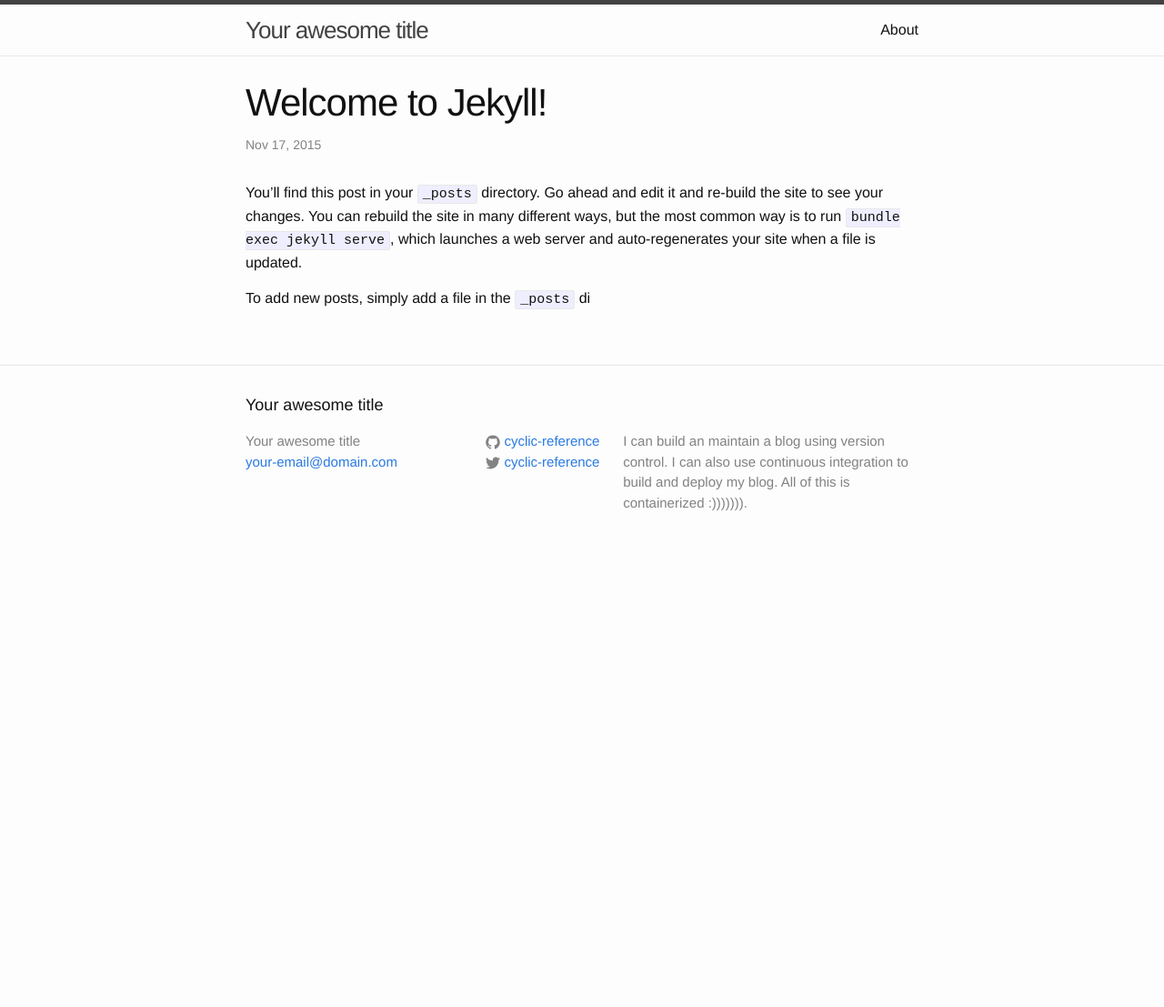
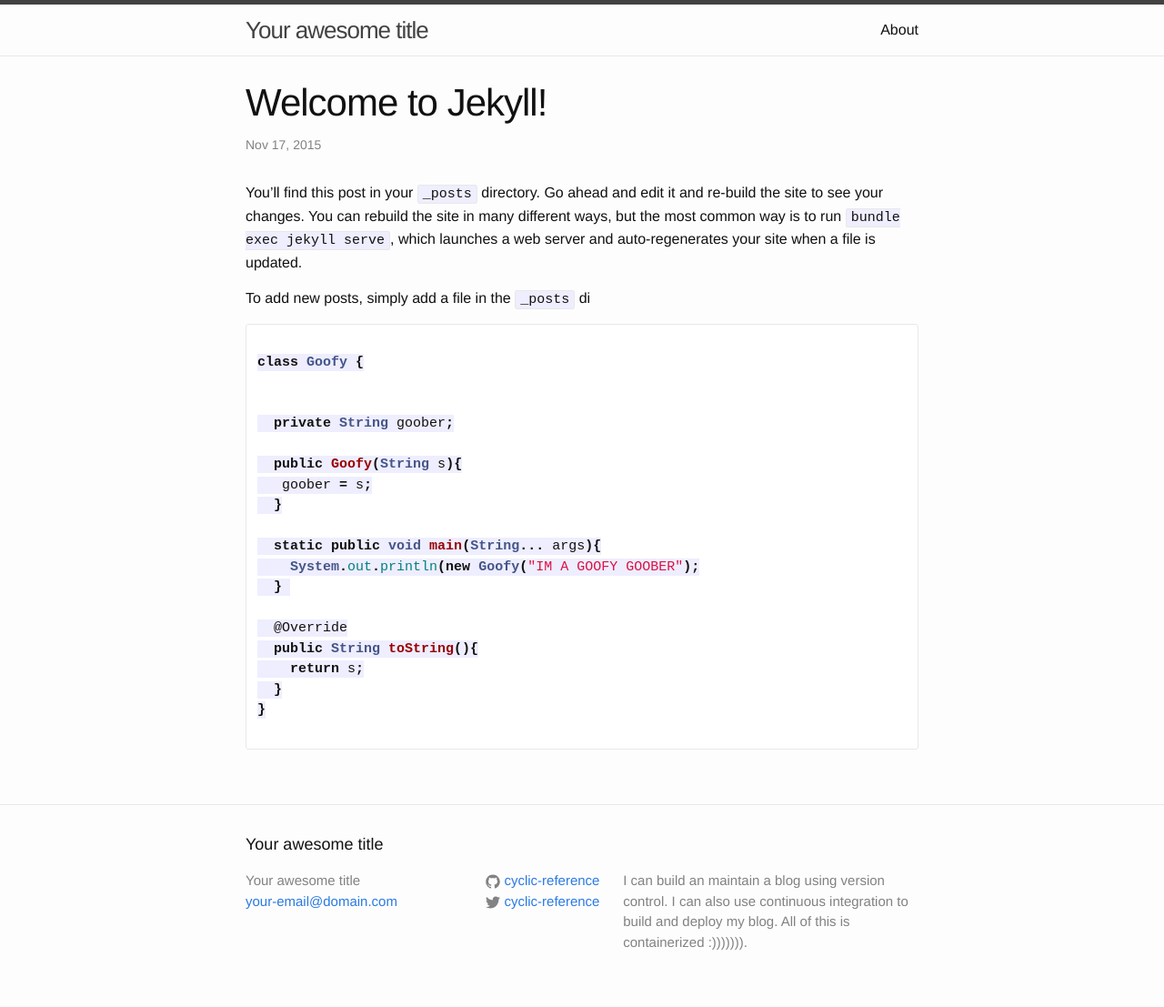
Before and after one commit to Unthrottled/blog, a Jekyll site: the page built from _posts/2012-09-12-how-to-write-a-blog.md, in a window 1280 px wide. Shown: the whole page at 91% size. Built offline with Jekyll 4.4.1, drawn with Linux system fonts in a browser that asks for light colours; before the commit the page ends 900 px from its top, so only the background shows below that.

Commit message:
Testing code markdown

````diff
--- a/_posts/2012-09-12-how-to-write-a-blog.md
+++ b/_posts/2012-09-12-how-to-write-a-blog.md
@@ -7,3 +7,27 @@ categories: jekyll update
 You’ll find this post in your `_posts` directory. Go ahead and edit it and re-build the site to see your changes. You can rebuild the site in many different ways, but the most common way is to run `bundle exec jekyll serve`, which launches a web server and auto-regenerates your site when a file is updated.
 
 To add new posts, simply add a file in the `_posts` di
+
+
+```java
+
+class Goofy {
+
+
+  private String goober;
+
+  public Goofy(String s){
+   goober = s;
+  }
+
+  static public void main(String... args){
+    System.out.println(new Goofy("IM A GOOFY GOOBER");
+  }
+
+  @Override
+  public String toString(){
+    return s;
+  }
+}
+
+```
--- a/_posts/poo.markdown
+++ /dev/null
@@ -1 +0,0 @@
-Poop
````
